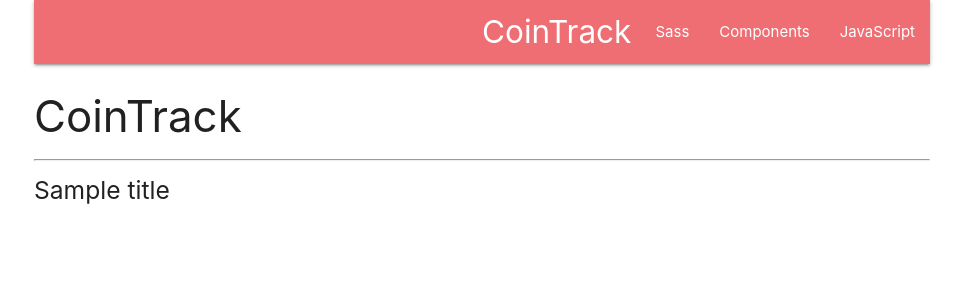
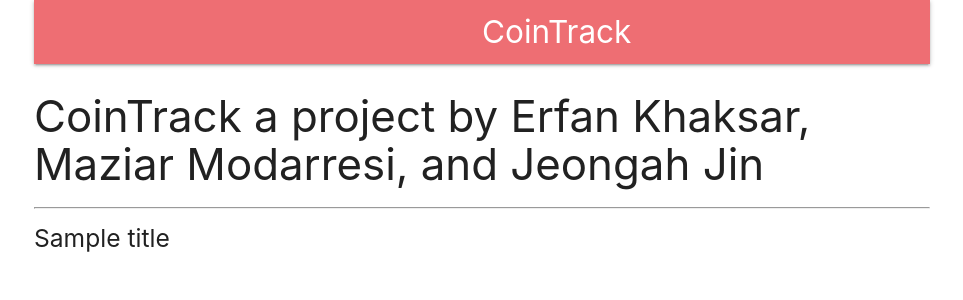
Before and after one commit to Treache/CoinTrack, a Django app: template tracker/templates/tracker/index.html in a window 1280 px wide. Shown: the top 300 px of the page, without its empty margins (158-1121 px from the left). Run offline with Django 3.2, Linux system fonts and the light colour scheme; the template is opened without the code that fills it: most values are stand-ins (such as "Sample title", 1, 10 or a date in 2020); some libraries are stand-ins or nearby versions.

Commit message:
Semi-final lol

```diff
--- a/tracker/templates/tracker/index.html
+++ b/tracker/templates/tracker/index.html
@@ -1,7 +1,7 @@
 {% extends 'tracker/layout.html' %}
 
 {% block content %}
-<h3>CoinTrack</h3>
+<h3>CoinTrack<span class="sml"> a project by Erfan Khaksar, Maziar Modarresi, and Jeongah Jin</span></h3>
 <hr>
 <h5>{{title}}</h5>
 <br>
--- a/tracker/templates/tracker/layout.html
+++ b/tracker/templates/tracker/layout.html
@@ -26,11 +26,7 @@
             <nav>
                 <div class="nav-wrapper">
                     <a href="#" class="brand-logo">CoinTrack</a>
-                    <ul id="nav-mobile" class="right hide-on-med-and-down">
-                        <li><a href="sass.html">Sass</a></li>
-                        <li><a href="badges.html">Components</a></li>
-                        <li><a href="collapsible.html">JavaScript</a></li>
-                    </ul>
+
                 </div>
             </nav>
         </header>
```
